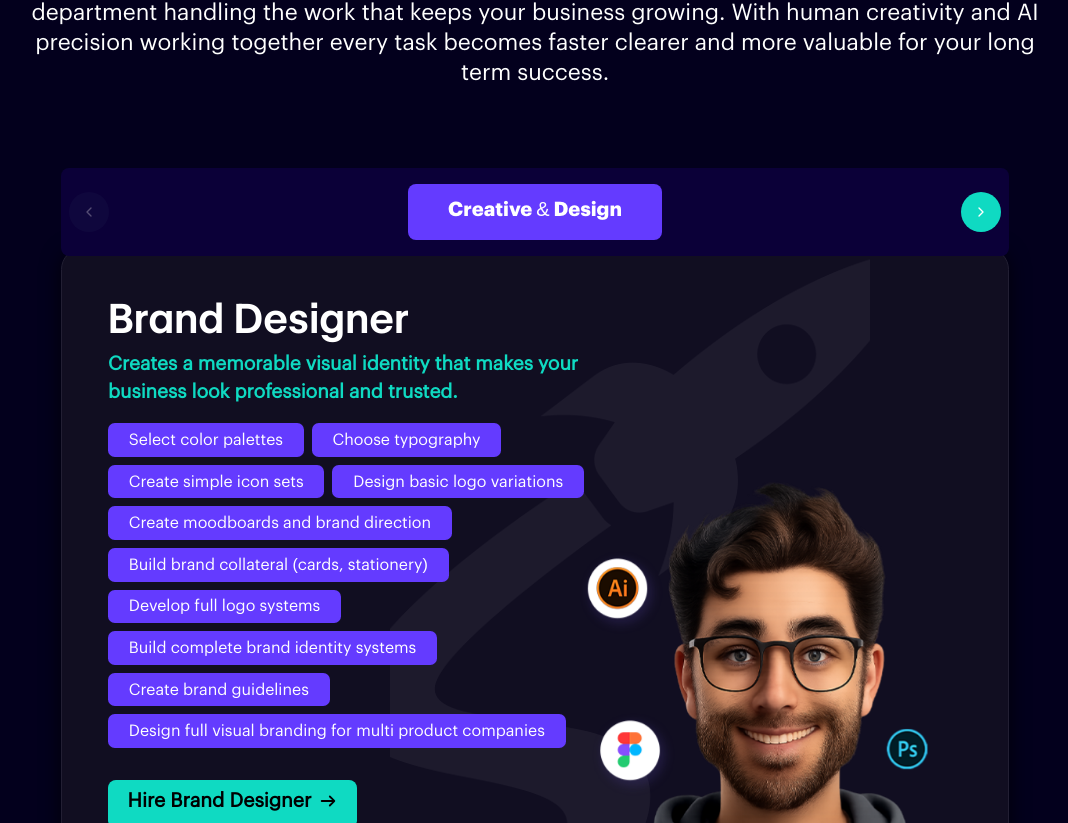
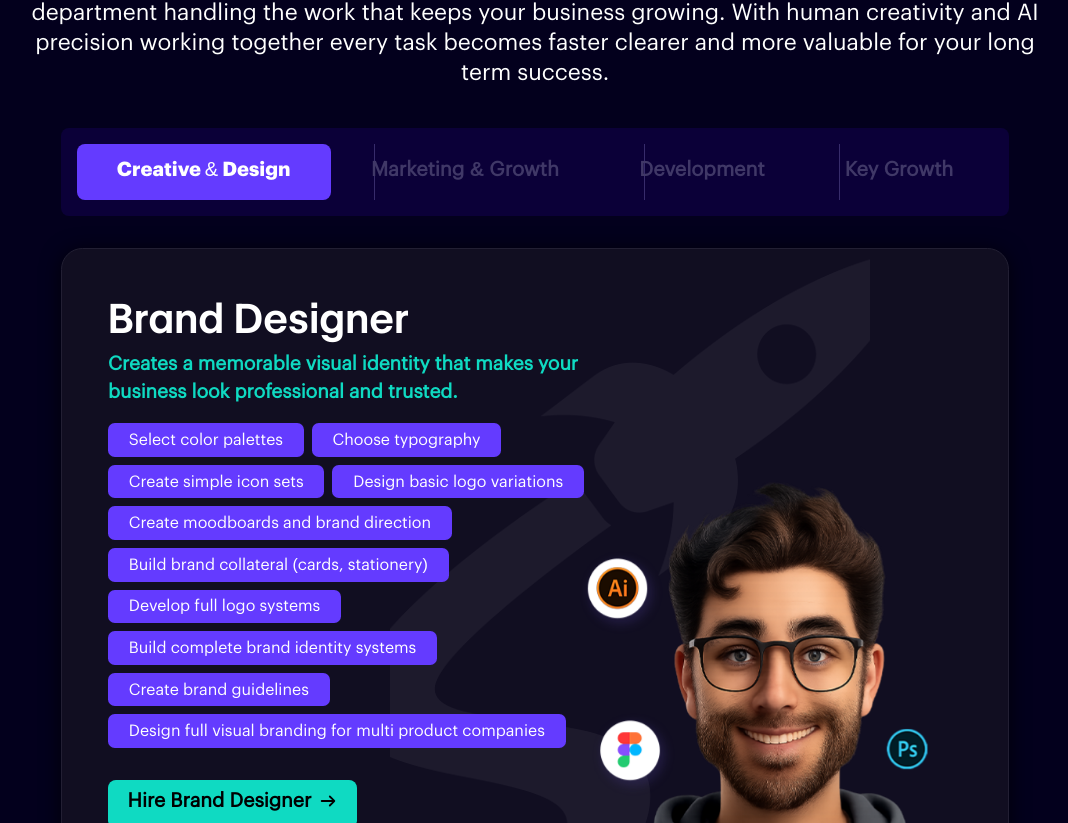
Before and after one commit to mdhasnainhanif/startups-new-web, a Next.js app: page / in a window 1280 px wide. Shown: the part 1977-2800 px from the top of the page, without its empty margins (105-1173 px from the left). Built offline with nearby package versions, Linux system fonts and the light colour scheme.

Commit message:
set tabs

```diff
--- a/src/app/components/Button.module.css
+++ b/src/app/components/Button.module.css
@@ -12,7 +12,7 @@
   user-select: none;
   vertical-align: middle;
   white-space: nowrap;
-  background-color: #311F77;
+  background-color: #311f77;
   border: 0 solid rgba(0, 0, 0, 0);
   border-bottom-width: 4px;
   border-radius: 0.5rem;
@@ -49,7 +49,7 @@
 
 .btnPrimary::after {
   background-clip: padding-box;
-  background-color: #643BFF;
+  background-color: #643bff;
   border: solid transparent;
   border-radius: 0.5rem;
   border-width: 0 0 4px;
@@ -76,12 +76,12 @@
 } */
 
 .green {
-  background-color: #039F8D;
+  background-color: #039f8d;
   color: #000 !important;
 }
 
 .green::after {
-  background-color: #0FDAC2;
+  background-color: #0fdac2;
 }
 
 /* Modifier classes - use :global() for classes passed via className */
@@ -105,7 +105,7 @@
 /* Button Purple Styles */
 .buttonPurple {
   appearance: button;
-  background-color: #5633DC;
+  background-color: #5633dc;
   border: solid transparent;
   border-radius: 0.5rem;
   border-width: 0 0 4px;
@@ -134,7 +134,7 @@
 
 .buttonPurple::after {
   background-clip: padding-box;
-  background-color: #311F77;
+  background-color: #311f77;
   border: solid transparent;
   border-radius: 0.5rem;
   border-width: 0 0 4px;
@@ -169,7 +169,7 @@
 /* Button Green Styles */
 .buttonGreen {
   appearance: button;
-  background-color: #0FDAC2;
+  background-color: #0fdac2;
   border: solid transparent;
   border-radius: 0.5rem;
   border-width: 0 0 4px;
@@ -198,7 +198,7 @@
 
 .buttonGreen::after {
   background-clip: padding-box;
-  background-color: #039F8D;
+  background-color: #039f8d;
   border: solid transparent;
   border-radius: 0.5rem;
   border-width: 0 0 4px;
@@ -232,15 +232,19 @@
 
 @media screen and (max-width: 768px) {
   .btnPrimary.sm {
-    font-size: 0.75rem;
+    font-size: 0.75rem !important;
   }
 
   .btnPrimary.md {
-    font-size: 1rem;
+    font-size: 1rem !important;
   }
 
   .btnPrimary.lg {
-    font-size: 1rem;
+    font-size: 1rem !important;
+  }
+  .btnPrimary {
+    white-space: break-spaces;
+    text-align: left;
   }
 }
 
@@ -279,7 +283,7 @@
   position: absolute;
   top: calc(100% + 0.5rem);
   left: 0;
-  background-color: #311F77;
+  background-color: #311f77;
   border-radius: 0.5rem;
   min-width: 100%;
   box-shadow: 0 4px 12px rgba(0, 0, 0, 0.3);
--- a/src/app/components/CTABanner/CTABanner.tsx
+++ b/src/app/components/CTABanner/CTABanner.tsx
@@ -29,7 +29,7 @@ const CTABanner = ({
       <Container maxWidth="xl" className="relative z-10">
         <div className="flex flex-col md:flex-row items-center justify-around gap-6 md:gap-8">
           {/* Left Side - Question */}
-          <div className="flex-1 sectionHeading text-center w-fit">
+          <div className="flex-1 sectionHeading forH2 mb-0 text-center w-fit">
             <h2 className="w-fit">
               <span className="text-white">{question} </span>
               <span className="text-[#0fdac2]">{questionHighlight}</span>
--- a/src/app/components/CaseStudySection.tsx
+++ b/src/app/components/CaseStudySection.tsx
@@ -933,11 +933,86 @@ const CaseStudySection = () => {
             </div>
           </div>
           <div className="mx-auto xl:w-[78%]">
-            {/* Tabs Navigation with Swiper */}
+            {/* Tabs Navigation - Desktop View */}
             <div
               className={`${
                 shouldStick ? "sticky" : ""
-              } top-10 z-50 py-4 rounded-lg w-full mx-auto md:bg-[#0b0038] md:mb-8 mb-16 relative`}
+              } top-10 z-50 py-4 md:px-4 p-0 rounded-lg w-full mx-auto md:bg-[#0b0038] md:mb-8 mb-16 hidden md:flex items-end justify-between flex-wrap`}
+            >
+              <button
+                onClick={() => {
+                  setActiveCategory("creative");
+                  const firstCreativeCard = cardsData.find(
+                    (card) => card.category === "creative"
+                  );
+                  if (firstCreativeCard) setActiveTab(firstCreativeCard.id);
+                }}
+                className={`px-10 pt-3 pb-4 rounded-lg cursor-pointer caseBtn text-xl font-graphik-bold transition-all relative ${
+                  activeCategory === "creative"
+                    ? "bg-[#643bff] text-white"
+                    : "text-[#403867] hover:text-[#9ca3af]"
+                }`}
+              >
+                Creative & Design
+              </button>
+
+              <button
+                onClick={() => {
+                  setActiveCategory("marketing");
+                  const firstMarketingCard = cardsData.find(
+                    (card) => card.category === "marketing"
+                  );
+                  if (firstMarketingCard) setActiveTab(firstMarketingCard.id);
+                }}
+                className={`px-10 pt-3 pb-4 rounded-lg cursor-pointer caseBtn text-xl font-bold transition-all ${
+                  activeCategory === "marketing"
+                    ? "bg-[#643bff] text-white"
+                    : "text-[#403867] hover:text-[#9ca3af]"
+                }`}
+              >
+                Marketing & Growth
+              </button>
+
+              <button
+                onClick={() => {
+                  setActiveCategory("development");
+                  const firstDevCard = cardsData.find(
+                    (card) => card.category === "development"
+                  );
+                  if (firstDevCard) setActiveTab(firstDevCard.id);
+                }}
+                className={`px-10 pt-3 pb-4 rounded-lg cursor-pointer caseBtn text-xl font-bold transition-all ${
+                  activeCategory === "development"
+                    ? "bg-[#643bff] text-white"
+                    : "text-[#403867] hover:text-[#9ca3af]"
+                }`}
+              >
+                Development
+              </button>
+
+              <button
+                onClick={() => {
+                  setActiveCategory("keygrowth");
+                  const firstGrowthCard = cardsData.find(
+                    (card) => card.category === "keygrowth"
+                  );
+                  if (firstGrowthCard) setActiveTab(firstGrowthCard.id);
+                }}
+                className={`px-10 pt-3 pb-4 rounded-lg cursor-pointer caseBtn text-xl font-bold transition-all ${
+                  activeCategory === "keygrowth"
+                    ? "bg-[#643bff] text-white"
+                    : "text-[#403867] hover:text-[#9ca3af]"
+                }`}
+              >
+                Key Growth
+              </button>
+            </div>
+
+            {/* Tabs Navigation - Mobile View with Swiper */}
+            <div
+              className={`${
+                shouldStick ? "sticky" : ""
+              } top-10 z-50 py-4 rounded-lg w-full mx-auto md:bg-[#0b0038] md:mb-8 mb-16 relative md:hidden`}
             >
               {/* Left Arrow */}
               <button
--- a/src/app/components/FAQ/FAQ.tsx
+++ b/src/app/components/FAQ/FAQ.tsx
@@ -35,7 +35,7 @@ export default function FAQ({ faqs, sectionData, className = "" }: FAQProps) {
         <div className="flex flex-col items-center gap-8 sm:gap-10 md:gap-12 lg:gap-14">
           {/* Section Title */}
           <div className="sectionHeading forH2 flex flex-col items-center justify-center gap-3">
-            <h2>
+            <h2 className="text-center">
               <span className="text-white">{sectionData.title.part1}</span>{" "}
               <span className="text-[#0fdac2]">{sectionData.title.part2}</span>
             </h2>
--- a/src/app/components/TopHeader.tsx
+++ b/src/app/components/TopHeader.tsx
@@ -50,9 +50,9 @@ export default function TopHeader() {
     >
       <Container maxWidth="2xl" className="px-0">
         <div className="flex items-center justify-between w-full rounded-full lg:px-4 pb-4 pt-6">
-          <div className="flex items-center md:gap-3 gap-1 flex-1 justify-center">
-            <span className="text-xl">{TOP_BANNER.emoji}</span>
+          <div className="flex items-center md:gap-3 gap-1 flex-1 md:justify-center justify-between">
             <p className="text-white lg:text-xl md:text-base font-light topPara">
+            <span className="text-xl">{TOP_BANNER.emoji}</span>&nbsp;
               {TOP_BANNER.text}
             </p>
             <Button
--- a/src/app/globals.css
+++ b/src/app/globals.css
@@ -179,6 +179,9 @@ h2.headingSize {
 }
 
 @media screen and (max-width: 576px) {
+  .mobile-padding-bottom-0 {
+    padding-bottom: 0rem !important;
+}
   div.sectionHeading.forH2 > p {
     font-size: 1rem;
   }
@@ -300,6 +303,10 @@ h2.headingSize {
   margin-bottom: 2.5rem;
 }
 
+.sectionHeading.forH2.text-center.mb-0 {
+  margin-bottom: 0rem;
+}
+
 .caseBtn {
   position: relative;
 }
```
